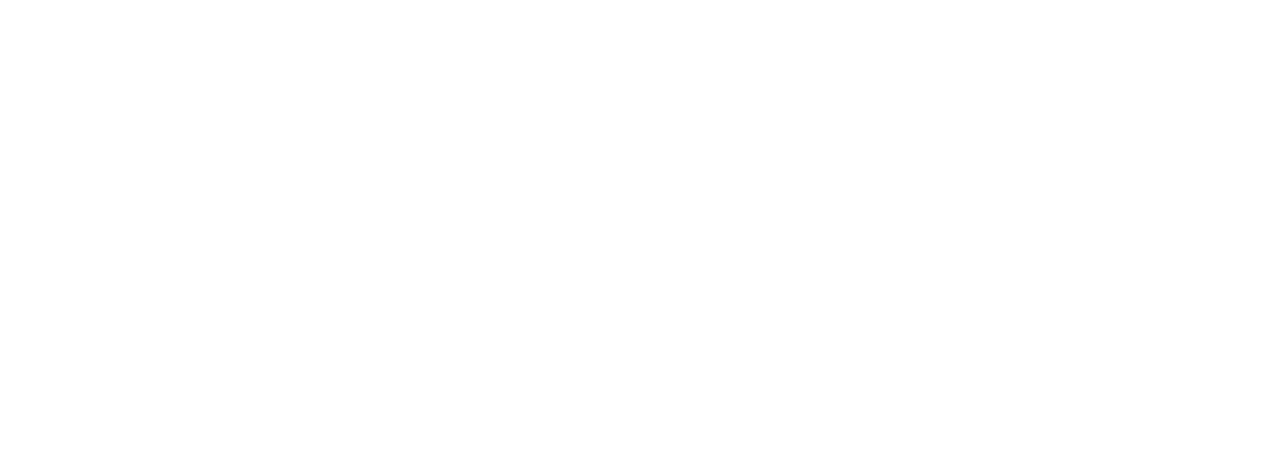
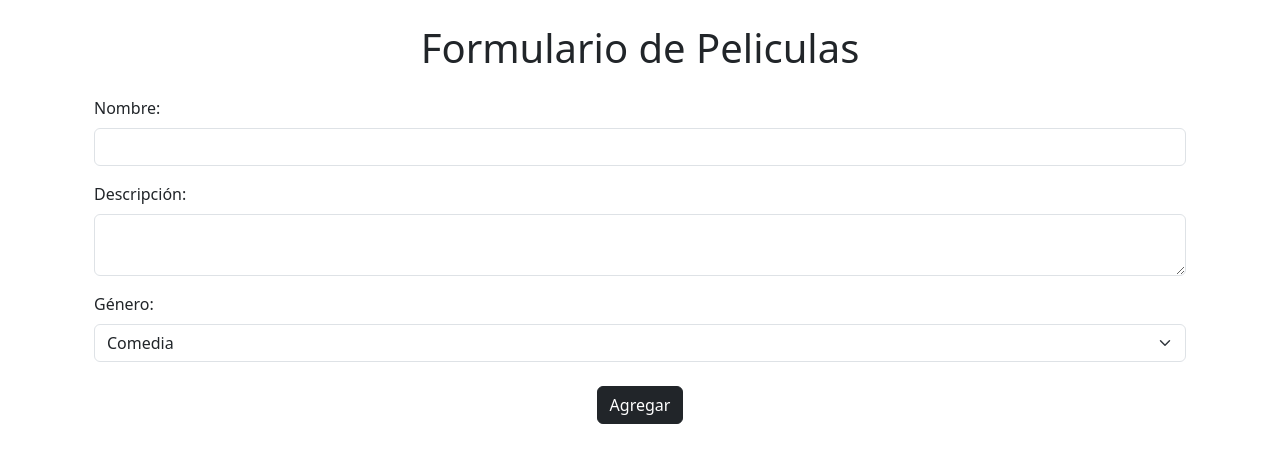
Before and after one commit to sheyla23a/AltaPeliculasReact, a React (Vite) app: page / in a window 1280 px wide. Shown: the top 462 px of the page. Built offline with nearby package versions, Linux system fonts and the light colour scheme.

Commit message:
agregue el maquetado de mi formulario de peliculas, lo importe en mi app.jsx y le di estilo

```diff
--- a/src/App.jsx
+++ b/src/App.jsx
@@ -1,5 +1,16 @@
+import "bootstrap/dist/css/bootstrap.min.css";
+import FormPeliculas from "./components/FormPeliculas";
+import { Container } from "react-bootstrap";
+
 function App() {
-  return <></>;
+  return <>
+  <section className="text-center mt-4">
+  <h1>Formulario de Peliculas</h1>
+  </section>
+  <Container className="mt-4">
+  <FormPeliculas></FormPeliculas>
+  </Container>
+  </>;
 }
 
 export default App;
--- /dev/null
+++ b/src/components/FormPeliculas.jsx
@@ -0,0 +1,69 @@
+import React, { useState } from "react";
+import "bootstrap/dist/css/bootstrap.min.css";
+
+const FormPeliculas = () => {
+  const [formData, setFormData] = useState({
+    nombre: "",
+    descripcion: "",
+    genero: "comedia",
+  });
+
+  const handleChange = (e) => {
+    const { name, value } = e.target;
+    setFormData({
+      ...formData,
+      [name]: value,
+    });
+  };
+
+  const handleSubmit = (e) => {
+    e.preventDefault();
+    console.log("Datos enviados:", formData);
+  };
+
+  return (
+    <form onSubmit={handleSubmit} className="container mt-4">
+      <div className="mb-3">
+        <label className="form-label">Nombre:</label>
+        <input
+          type="text"
+          name="nombre"
+          value={formData.nombre}
+          onChange={handleChange}
+          className="form-control"
+        />
+      </div>
+
+      <div className="mb-3">
+        <label className="form-label">Descripción:</label>
+        <textarea
+          name="descripcion"
+          value={formData.descripcion}
+          onChange={handleChange}
+          className="form-control"
+        />
+      </div>
+
+      <div className="mb-3">
+        <label className="form-label">Género:</label>
+        <select
+          name="genero"
+          value={formData.genero}
+          onChange={handleChange}
+          className="form-select"
+        >
+          <option value="comedia">Comedia</option>
+          <option value="drama">Drama</option>
+          <option value="infantil">Infantil</option>
+        </select>
+      </div>
+      <div className="text-center mt-4 ">
+        <button type="submit" className="btn btn-dark">
+          Agregar
+        </button>
+      </div>
+    </form>
+  );
+};
+
+export default FormPeliculas;
```
